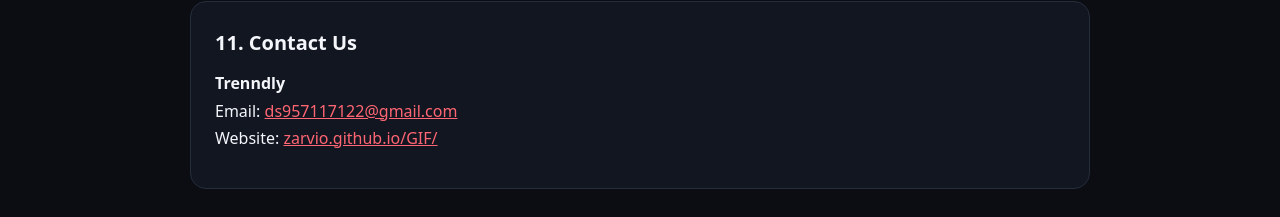
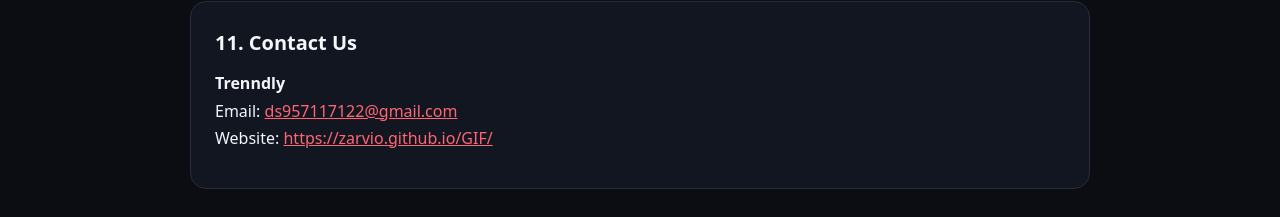
Before and after one commit to Zarvio/Trime, a website: page privacy.html in a window 1280 px wide. Shown: the part 3012-3229 px from the top of the page. Drawn offline with Linux system fonts and the light colour scheme.

Commit message:
Add files via upload

```diff
--- a/privacy.html
+++ b/privacy.html
@@ -112,7 +112,7 @@
       <h2>11. Contact Us</h2>
       <p><strong>Trenndly</strong><br>
       Email: <a href="mailto:ds957117122@gmail.com">ds957117122@gmail.com</a><br>
-      Website: <a href="zarvio.github.io/GIF/">zarvio.github.io/GIF/</a></p>
+      Website: <a href="https://zarvio.github.io/GIF/">https://zarvio.github.io/GIF/</a></p>
     </section>
   </main>
   <footer>
```
